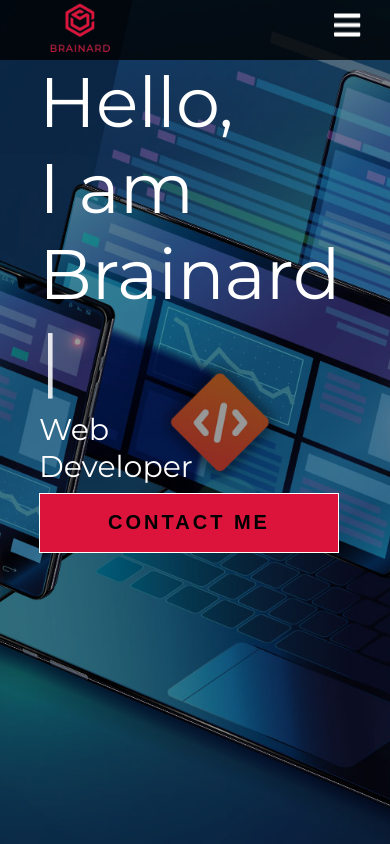
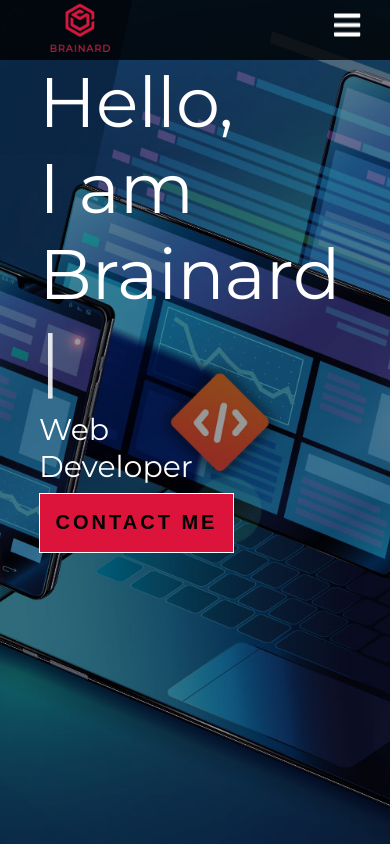
Before and after one commit to brainard23/brainardportfolio, a React (Create React App) app: page / in a window 390 px wide. Shown: the top 844 px of the page. Built offline with nearby package versions, Linux system fonts and the light colour scheme.

Commit message:
update mobile resposive

```diff
--- a/src/components/Button/index.js
+++ b/src/components/Button/index.js
@@ -28,6 +28,9 @@ export const Btn = styled.button`
     font-weight: 600;
     cursor: pointer;
   }
+  @media screen and (max-width: 419px) {
+      width: 100%;
+    }
 `;
 
 export default Button;
--- a/src/components/Hero/index.js
+++ b/src/components/Hero/index.js
@@ -70,6 +70,9 @@ export const Red = styled(Button)`
     100% {
       opacity: 1;
     }
+    @media screen and (max-width: 419px) {
+      width: 40%;
+    }
   }
 `;
 export default Hero;
--- a/src/components/Services/Services.Styles.js
+++ b/src/components/Services/Services.Styles.js
@@ -120,7 +120,7 @@ export const Programming = styled.div`
     padding-top: 0px;
 
     div {
-      width: 90%;
+      width: 100%;
     }
   }
 `;
```
